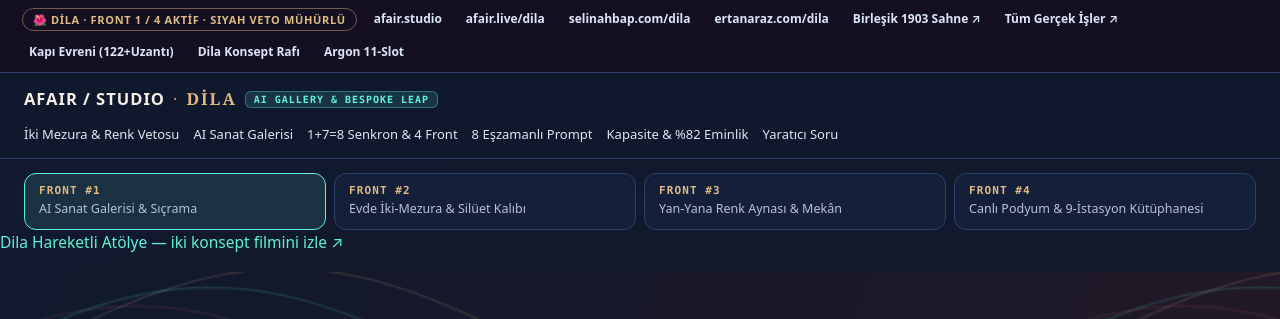
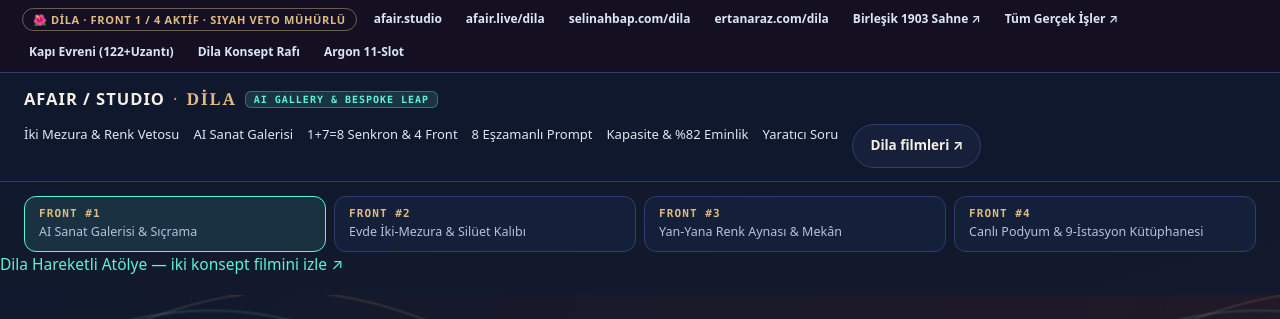
Before and after one commit to ertan-design/afair-live, a plain HTML site: page dila/index.html in a window 1280 px wide. Shown: the top 319 px of the page. Drawn offline with Linux system fonts and the light colour scheme.

Commit message:
Connect published Higgsfield Dila films

```diff
--- a/dila/index.html
+++ b/dila/index.html
@@ -34,7 +34,7 @@
     <a href="#sekiz-prompt">8 Eşzamanlı Prompt</a>
     <a href="#kapasite">Kapasite &amp; %82 Eminlik</a>
     <a href="#yaratici-soru">Yaratıcı Soru</a>
-  </nav>
+  <a class="btn seffaf" href="https://www.afair.studio/dila-hareket-atolyesi/">Dila filmleri ↗</a></nav>
 </header>
 
 <div class="dort-front-cubugu" role="navigation" aria-label="Dila 4 Senkron Önyüz Geçişi">
```
